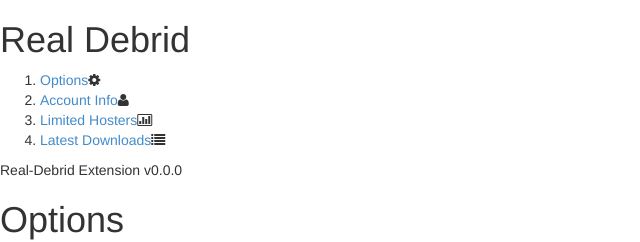
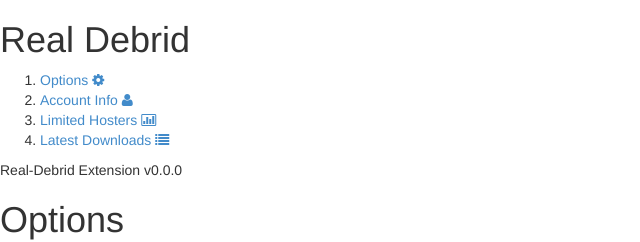
Before and after one commit to JDevlieghere/Real-Debrid, a website with bundled scripts: page src/html/options.html in a window 1280 px wide. Shown: the top 242 px of the page, 0-640 px from the left. Built offline with nearby package versions, Linux system fonts and the light colour scheme; some packages are replaced by stand-ins of ours; no server answers.

Commit message:
Fixed hittable are of buttons

```diff
--- a/src/html/options.html
+++ b/src/html/options.html
@@ -24,13 +24,13 @@
             <h1>Real Debrid</h1>
         </div>
         <ol>
-            <li><a href="#options">Options</a><i class="fa fa-cog"></i>
+            <li><a href="#options">Options <i class="fa fa-cog"></i></a>
             </li>
-            <li><a href="#account">Account Info</a><i class="fa fa-user"></i>
+            <li><a href="#account">Account Info <i class="fa fa-user"></i></a>
             </li>
-            <li><a href="#limited">Limited Hosters</a><i class="fa fa-bar-chart-o"></i>
+            <li><a href="#limited">Limited Hosters <i class="fa fa-bar-chart-o"></i></a>
             </li>
-            <li><a href="#recent">Latest Downloads</a><i class="fa fa-list"></i>
+            <li><a href="#recent">Latest Downloads <i class="fa fa-list"></i></a>
             </li>
         </ol>
         <div class="footer">Real-Debrid Extension v<span id="version"></span>
--- a/src/scss/_sidebar.scss
+++ b/src/scss/_sidebar.scss
@@ -43,14 +43,19 @@
 
         li{
             display: flex;
-            padding: 15px;
+
             border-bottom: 1px solid darken($sidebar-color, 2%);
 
             a{
                 flex: 1;
+                padding: 15px;
                 color: lighten($sidebar-color,35%);
                 text-decoration: none;
                 font-weight: bold;
+
+                i{
+                    float:right;
+                }
             }
 
             .fa{
--- a/src/scss/popup.scss
+++ b/src/scss/popup.scss
@@ -47,6 +47,9 @@
                 color: darken($brand-color,35%);
                 text-decoration: none;
                 font-weight: bold;
+                i{
+                    float: right;
+                }
             }
 
             .fa{
```
Also changed, not shown: src/html/popup.html (+5 -5 lines), src/js/background.js (+9 -3 lines), src/js/popup.js (+10 -3 lines).
